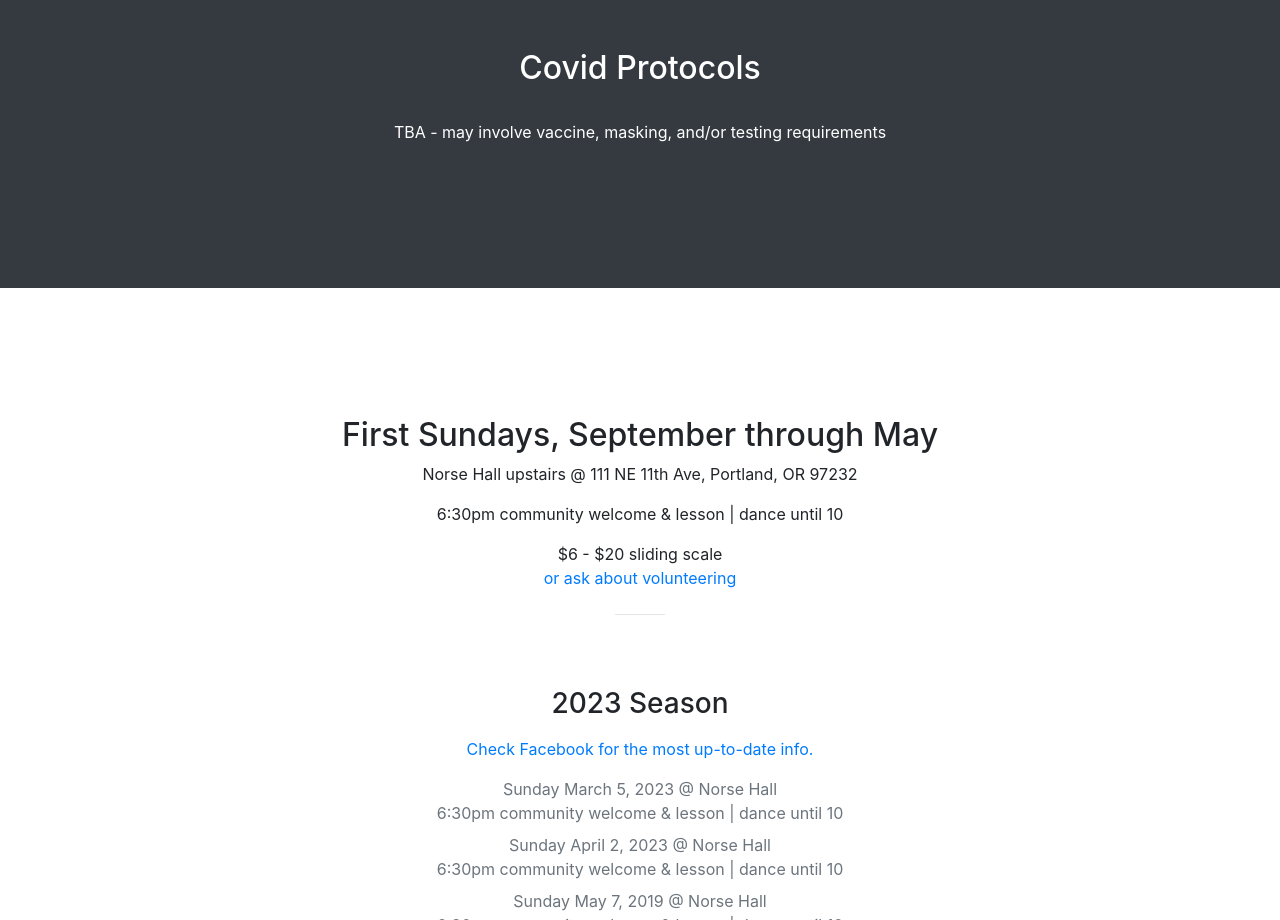
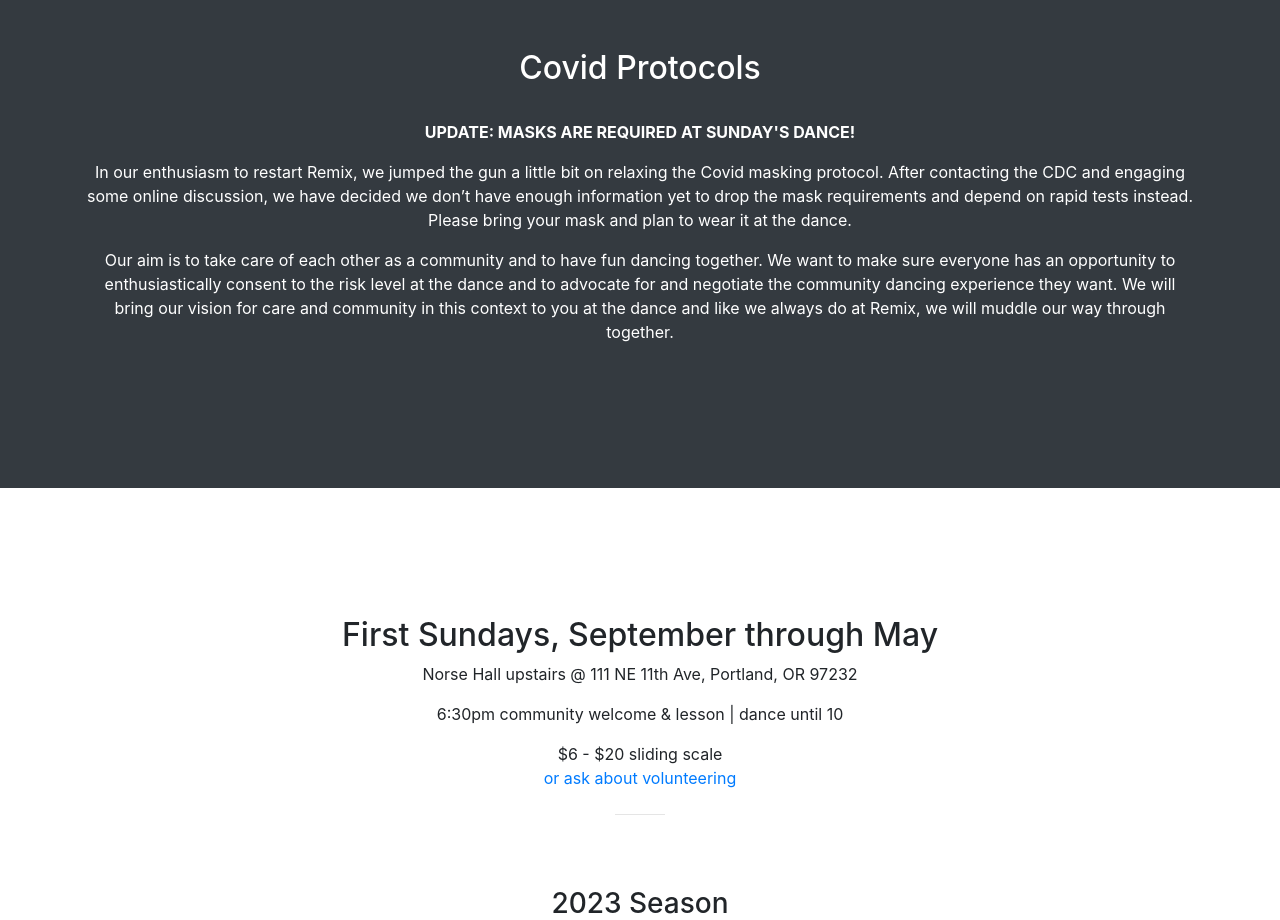
Before and after one commit to mgoren/contraremix, a website with bundled scripts: page index.html in a window 1280 px wide. Shown: the part 2180-3100 px from the top of the page. Built offline with nearby package versions, Linux system fonts and the light colour scheme.

Commit message:
update covid protocols

```diff
--- a/index.html
+++ b/index.html
@@ -118,7 +118,9 @@
           <div class="col-lg-12 text-center">
             <h2 class="section-heading text-white">Covid Protocols</h2>
             <br>
-            <p>TBA - may involve vaccine, masking, and/or testing requirements</p>
+            <p><strong>UPDATE: MASKS ARE REQUIRED AT SUNDAY'S DANCE!</strong></p>
+            <p>In our enthusiasm to restart Remix, we jumped the gun a little bit on relaxing the Covid masking protocol.  After contacting the CDC and engaging some online discussion, we have decided we don’t have enough information yet to drop the mask requirements and depend on rapid tests instead.  Please bring your mask and plan to wear it at the dance.</p>
+            <p>Our aim is to take care of each other as a community and to have fun dancing together.  We want to make sure everyone has an opportunity to enthusiastically consent to the risk level at the dance and to advocate for and negotiate the community dancing experience they want.  We will bring our vision for care and community in this context to you at the dance and like we always do at Remix, we will muddle our way through together.</p>
           </div>
         </div>
       </div>
```
